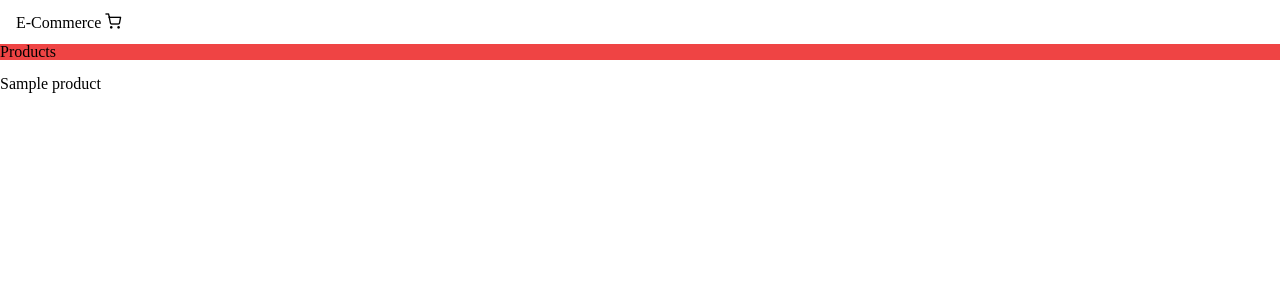
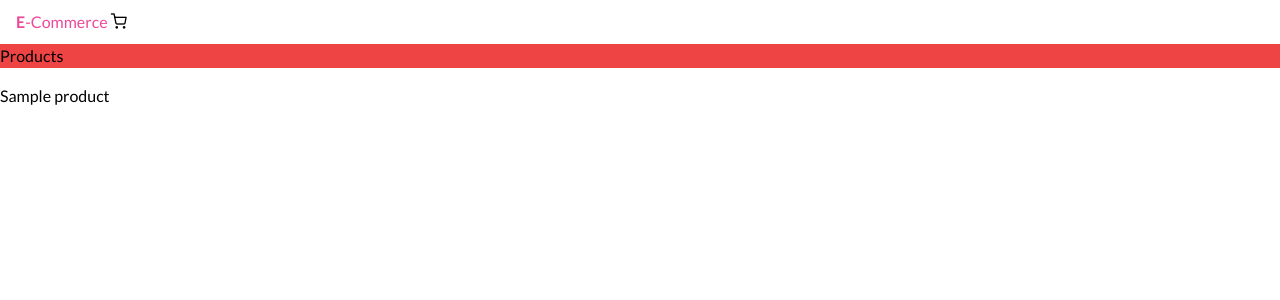
Before and after one commit to oieeaaaa/ecommerce, a Django app: template website/templates/website/pages/home.html in a window 1280 px wide. Shown: the top 300 px of the page. Run offline with Django 4.2, Linux system fonts and the light colour scheme; the template is opened without the code that fills it: values that come from a table or form of the project are taken from there, others are empty; tables that the repository leaves empty hold one stand-in row (values such as "Sample post"); style sheets or scripts are compiled from the project's sources.

Commit message:
temporary tailwindcss building process

```diff
--- a/client/main.js
+++ b/client/main.js
@@ -1,6 +1,5 @@
-import "./styles/style.css"
 import 'htmx.org'
 
-const helloWorld = 'hello world'
+const helloWorld = 'yohello world'
 
 console.log({ helloWorld })
--- a/client/styles/base/reset.css
+++ b/client/styles/base/reset.css
@@ -1,135 +1,5 @@
-/* http://meyerweb.com/eric/tools/css/reset/
-   v2.0 | 20110126
-   License: none (public domain)
-*/
-
-html,
-body,
-div,
-span,
-applet,
-object,
-iframe,
-h1,
-h2,
-h3,
-h4,
-h5,
-h6,
-p,
-blockquote,
-pre,
-a,
-abbr,
-acronym,
-address,
-big,
-cite,
-code,
-del,
-dfn,
-em,
-img,
-ins,
-kbd,
-q,
-s,
-samp,
-small,
-strike,
-strong,
-sub,
-sup,
-tt,
-var,
-b,
-u,
-i,
-center,
-dl,
-dt,
-dd,
-ol,
-ul,
-li,
-fieldset,
-form,
-label,
-legend,
-table,
-caption,
-tbody,
-tfoot,
-thead,
-tr,
-th,
-td,
-article,
-aside,
-canvas,
-details,
-embed,
-figure,
-figcaption,
-footer,
-header,
-hgroup,
-menu,
-nav,
-output,
-ruby,
-section,
-summary,
-time,
-mark,
-audio,
-video {
+* {
   margin: 0;
   padding: 0;
-  border: 0;
-  font-size: 100%;
-  font: inherit;
-  vertical-align: baseline;
+  box-sizing: border-box;
 }
-
-/* HTML5 display-role reset for older browsers */
-article,
-aside,
-details,
-figcaption,
-figure,
-footer,
-header,
-hgroup,
-menu,
-nav,
-section {
-  display: block;
-}
-
-body {
-  line-height: 1;
-}
-
-ol,
-ul {
-  list-style: none;
-}
-
-blockquote,
-q {
-  quotes: none;
-}
-
-blockquote:before,
-blockquote:after,
-q:before,
-q:after {
-  content: '';
-  content: none;
-}
-
-table {
-  border-collapse: collapse;
-  border-spacing: 0;
-}
--- a/client/styles/icons/icons.css
+++ b/client/styles/icons/icons.css
@@ -1,10 +1,10 @@
 @font-face {
   font-family: 'icomoon';
-  src: url('./fonts/icomoon.eot?ttfj1t');
-  src: url('./fonts/icomoon.eot?ttfj1t#iefix') format('embedded-opentype'),
-    url('./fonts/icomoon.ttf?ttfj1t') format('truetype'),
-    url('./fonts/icomoon.woff?ttfj1t') format('woff'),
-    url('./fonts/icomoon.svg?ttfj1t#icomoon') format('svg');
+  src: url('../fonts/icomoon.eot?ttfj1t');
+  src: url('../fonts/icomoon.eot?ttfj1t#iefix') format('embedded-opentype'),
+    url('../fonts/icomoon.ttf?ttfj1t') format('truetype'),
+    url('../fonts/icomoon.woff?ttfj1t') format('woff'),
+    url('../fonts/icomoon.svg?ttfj1t#icomoon') format('svg');
   font-weight: normal;
   font-style: normal;
   font-display: block;
--- a/client/styles/style.css
+++ b/client/styles/style.css
@@ -4,3 +4,7 @@
 
 /* base */
 @import "./base/reset.css";
+
+body {
+  @apply bg-orange-500;
+}
--- a/package.json
+++ b/package.json
@@ -5,7 +5,9 @@
   "main": "index.js",
   "scripts": {
     "dev": "run-p client server",
-    "client": "vite build --watch",
+    "client": "run-p client:js client:css",
+    "client:js": "vite build --w",
+    "client:css": "tailwindcss -i ./client/styles/style.css -o ./website/static/website/dist/style.css --watch",
     "server": "python3 manage.py runserver"
   },
   "repository": {
@@ -20,9 +22,7 @@
   },
   "homepage": "https://github.com/oieeaaaa/ecommerce#readme",
   "devDependencies": {
-    "autoprefixer": "^10.4.17",
     "npm-run-all": "^4.1.5",
-    "postcss": "^8.4.33",
     "tailwindcss": "^3.4.1",
     "vite": "^5.0.12"
   },
--- a/postcss.config.js
+++ /dev/null
@@ -1,6 +0,0 @@
-module.exports = {
-  plugins: {
-    tailwindcss: {},
-    autoprefixer: {},
-  },
-}
--- a/tailwind.config.js
+++ b/tailwind.config.js
@@ -1,13 +1,18 @@
+const path = require('path')
+
 /** @type {import('tailwindcss').Config} */
 module.exports = {
   content: [
-    './website/**/*.{html,js,css}',
-    './client/**/*.{html,js,css}',
+    path.resolve(__dirname, 'website/**/*.{html,js,css}'),
+    path.resolve(__dirname, 'client/**/*.{html,js,css}'),
   ],
   theme: {
     container: {
       center: true,
       padding: '1rem',
     },
+    fontFamily: {
+      sans: ['Lato', 'sans-serif'],
+    }
   },
 }
--- a/vite.config.js
+++ b/vite.config.js
@@ -14,6 +14,6 @@ export default defineConfig({
       output: {
         dir: path.resolve(__dirname, 'website/static/website/dist'),
       }
-    }
-  }
+    },
+  },
 })
--- a/website/templates/website/layout/base.html
+++ b/website/templates/website/layout/base.html
@@ -5,6 +5,10 @@
     <head>
         <meta charset="UTF-8">
         <meta name="viewport" content="width=device-width, initial-scale=1">
+        <link rel="preconnect" href="https://fonts.googleapis.com">
+        <link rel="preconnect" href="https://fonts.gstatic.com" crossorigin>
+        <link href="https://fonts.googleapis.com/css2?family=Lato:ital,wght@0,300;0,400;0,700;1,300;1,400;1,700&display=swap"
+              rel="stylesheet">
         <!-- Client files -->
         <link rel="stylesheet" href="{% static 'website/dist/style.css' %}">
         <script src="{% static 'website/dist/main.js' %}"></script>
--- a/website/templates/website/layout/header.html
+++ b/website/templates/website/layout/header.html
@@ -2,7 +2,7 @@
 
 <header class="flex justify-between items-center h-11">
     <div class="container">
-        <a href="{% url 'home' %}">E-Commerce</a>
+        <a class="text-1xl text-pink-500" href="{% url 'home' %}"><span class="font-bold">E</span>-Commerce</a>
         <a href="{% url 'cart' %}">
             <span class="icon-shopping-cart"></span>
         </a>
```
Also changed, not shown: package-lock.json, website/static/website/fonts/icomoon.ttf (renamed from client/styles/icons/fonts/icomoon.ttf), website/static/website/fonts/icomoon.woff (renamed from client/styles/icons/fonts/icomoon.woff), 4 other files.
